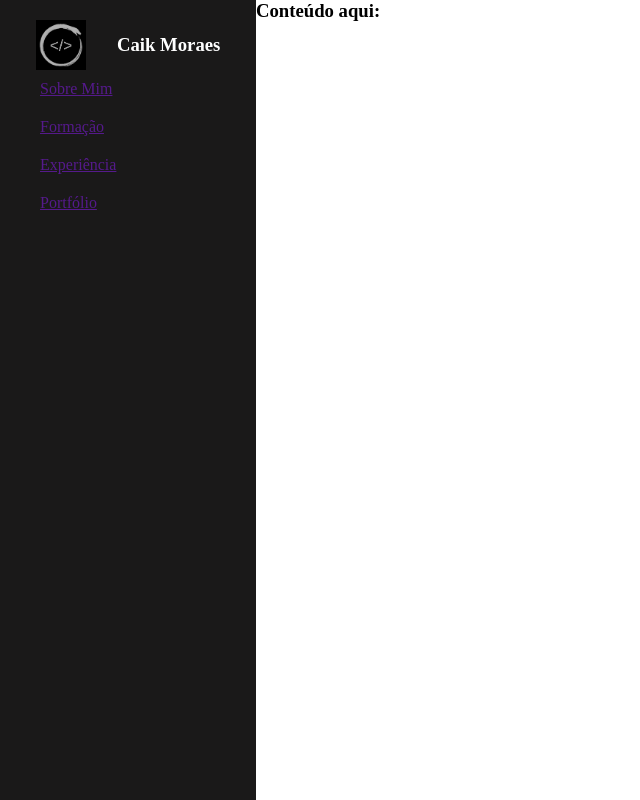
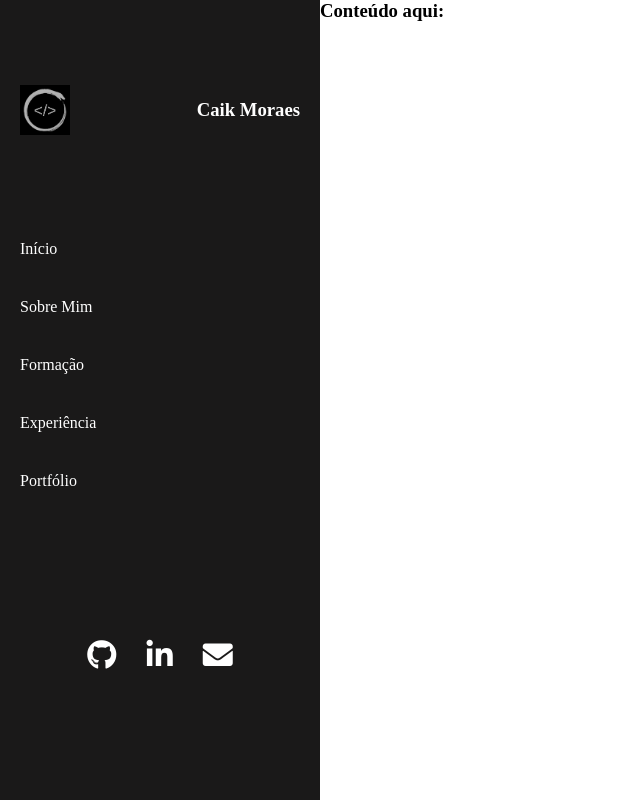
Before and after one commit to caikmoraes/caik-dev, a website: page src/index.html in a window 1280 px wide. Shown: the whole page, without its empty margins (0-640 px from the left). Drawn offline with nearby package versions, Linux system fonts and the light colour scheme; files that its build step writes are made by us from their sources.

Commit message:
Inserção de novos links no menu

```diff
--- a/gulpfile.js
+++ b/gulpfile.js
@@ -1,13 +1,13 @@
 const { series, parallel } = require('gulp')
 
 const { appCSS, appHTML, appIMG, appJS } = require('./tasks/app')
-const { depsCSS, depsFonts } = require('./tasks/deps')
+const { depsFonts } = require('./tasks/deps')
 const { startServer, watchFiles } = require('./tasks/server')
 
 module.exports.default = series(
     parallel(
         series(appHTML, appCSS, appJS, appIMG),
-        series(depsCSS, depsFonts)
+        series(depsFonts)
     ),
     startServer,
     watchFiles
--- a/src/assets/js/navigation.js
+++ b/src/assets/js/navigation.js
@@ -1,12 +1,15 @@
+const getMenuLinkURL = e => e.attributes['c-link'].value
+const getDestinationElement = e => e.attributes['c-dest'].value
+
 function watchLinks() {
     const links = document.querySelectorAll('[c-link]')
     links.forEach(link => {
         console.log(link)
-        console.log(link.attributes['c-link'].value)
-        console.log(link.attributes['c-dest'].value)
+        console.log(getMenuLinkURL(link))
+        console.log(getDestinationElement(link))
 
-        const url = link.attributes['c-link'].value
-        const dest = link.attributes['c-dest'].value
+        const url = getMenuLinkURL(link)
+        const dest = getDestinationElement(link);
 
         link.onclick = e => {
             e.preventDefault()
--- a/src/assets/sass/menu.scss
+++ b/src/assets/sass/menu.scss
@@ -2,15 +2,18 @@
 
 aside {
     float: left;
-    width: 20vw;
+    width: 25vw;
     background-color: $first-color;
-    padding: 20px;
     height: 100vh;
+    display: grid;
+    grid-template-rows: repeat(1fr, 3);
 
-    article{
+    .menu-header{
+        grid-row: 1;
+        padding: 20px;
         display: flex;
         flex-direction: row;
-        justify-content: space-around;
+        justify-content: space-between;
         align-items: center;
         flex-wrap: wrap;
 
@@ -22,15 +25,35 @@ aside {
             color: $menu-text-color;
             font-weight: bold;
         }
-
+    }
+    .menu-footer{
+        grid-row: 3;
+        display: flex;
+        justify-content: center;
+        a{
+            margin: 0 15px;
+            color: $menu-text-color;
+            i {
+                font-size: 30px;
+            }
+        }
     }
 
 
     nav {
-        ul {
-            list-style: none;
-            li{
-                padding: 10px 20px;
+        grid-row: 2;
+        width: 25vw;
+        li {
+            width: 100%;
+            a {
+                display: block;
+                padding: 20px;
+                text-decoration: none;
+                color: $menu-text-color;
+            }
+
+            :hover {
+                background: $third-color;
             }
         }
     }
--- a/src/index.html
+++ b/src/index.html
@@ -3,24 +3,31 @@
 <head>
     <meta charset="UTF-8">
     <meta name="viewport" content="width=device-width, initial-scale=1.0">
+    <link rel="stylesheet" href="https://use.fontawesome.com/releases/v5.15.1/css/all.css" integrity="sha384-vp86vTRFVJgpjF9jiIGPEEqYqlDwgyBgEF109VFjmqGmIY/Y4HV4d3Gp2irVfcrp" crossorigin="anonymous">
+    <link rel="stylesheet" href="assets/css/deps.min.css">
     <link rel="stylesheet" href="assets/css/app.min.css">
-    <link rel="stylesheet" href="assets/css/deps.min.css">
     <title>Caik Developer</title>
 </head>
 <body>
     <aside>
-        <article>
+        <div class='menu-header'>
             <img src="assets/img/caik-dev-icon.jpeg" alt="Caik de Moraes Souza">
             <h3>Caik Moraes</h3>
-        </article>
+        </div>
         <nav>
             <ul>
+                <li><a href='/' id="homepage">Início</a></li>
                 <li><a href c-link='/pages/about.html' c-dest='.page'>Sobre Mim</a></li>
                 <li><a href c-link='/pages/education.html' c-dest='.page'>Formação</a></li>
                 <li><a href c-link='/pages/experience.html' c-dest='.page'>Experiência</a></li>
                 <li><a href c-link='/pages/portfolio.html' c-dest='.page'>Portfólio</a></li>
             </ul>
         </nav>
+        <div class="menu-footer">
+            <a href="#"><i class="fab fa-github"></i></a>
+            <a href="#"><i class="fab fa-linkedin-in"></i></a>
+            <a href="#"><i class="fas fa-envelope"></i></i></a>
+        </div>
     </aside>
     <main>
         <h3>Conteúdo aqui:</h3>
```
Also changed, not shown: src/pages/begin.html (added, +2 -0 lines), tasks/deps.js (+1 -11 lines).
